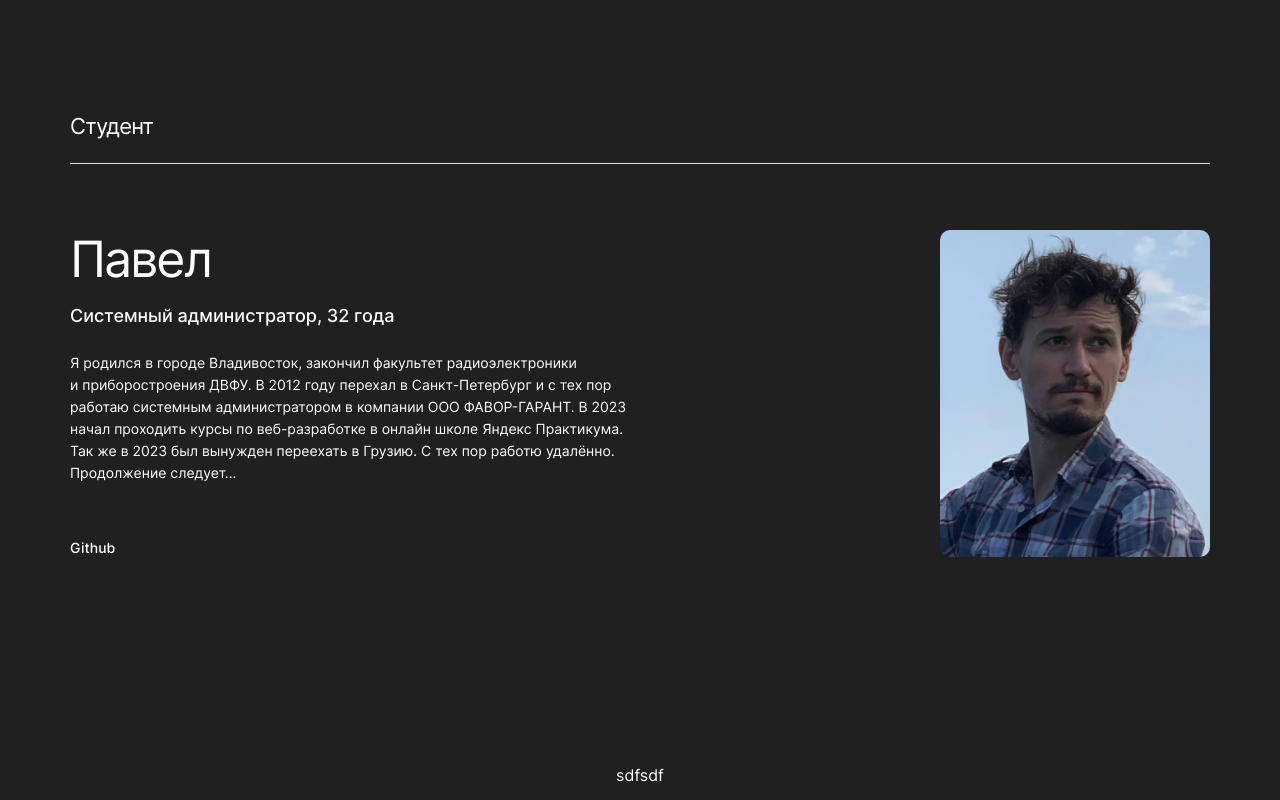
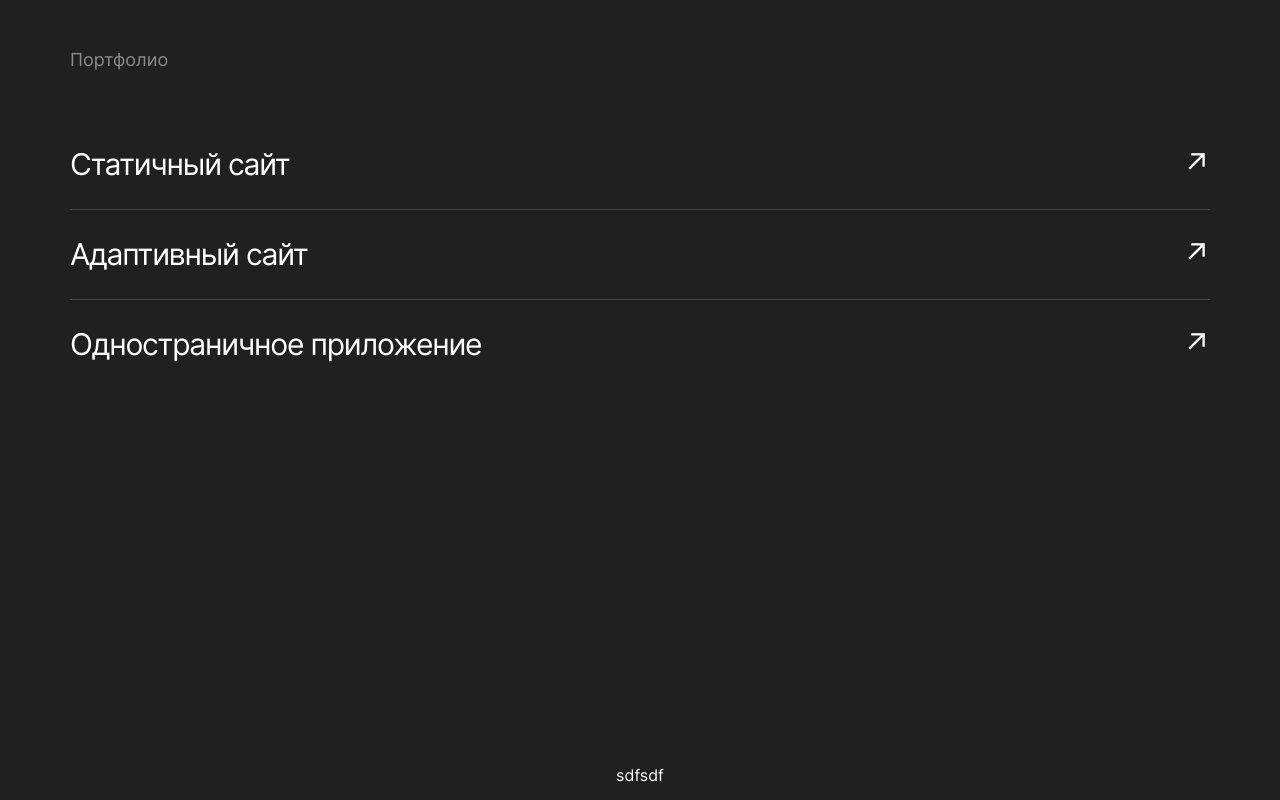
Before and after one commit to chepash/movies-explorer-frontend, a React (Create React App) app: page / in a window 1280 px wide. Built offline with nearby package versions, Linux system fonts and the light colour scheme; a web font is replaced by a local one.

Commit message:
feat: add component Portfolio

```diff
--- a/src/components/Main/AboutMe/AboutMe.scss
+++ b/src/components/Main/AboutMe/AboutMe.scss
@@ -10,10 +10,10 @@
   padding: 0;
 
   &__container {
-    padding: 113px 0 100px;
+    padding: 113px 0 50px;
 
     @media screen and (width <= 768px) {
-      padding: 90px 0;
+      padding: 90px 0 50px;
     }
 
     @media screen and (width < 450px) {
@@ -22,7 +22,7 @@
 
     @media screen and (width <= 320px) {
       max-width: 292px; // 91.25%
-      padding: 70px 0;
+      padding: 70px 0 50px;
     }
   }
 
--- a/src/components/Main/Main.js
+++ b/src/components/Main/Main.js
@@ -1,15 +1,17 @@
 // import Promo from './Promo/Promo';
 // import AboutProject from './AboutProject/AboutProject';
 // import Techs from './Techs/Techs';
-import AboutMe from './AboutMe/AboutMe';
+// import AboutMe from './AboutMe/AboutMe';
+import Portfolio from './Portfolio/Portfolio';
 
 function Main() {
   return (
     <main className="main">
       {/* <Promo />
       <AboutProject />
-      <Techs /> */}
-      <AboutMe />
+      <Techs />
+      <AboutMe /> */}
+      <Portfolio />
     </main>
   );
 }
--- a/src/components/Main/Portfolio/Portfolio.js
+++ b/src/components/Main/Portfolio/Portfolio.js
@@ -1,30 +1,34 @@
 function Portfolio() {
   return (
     <section className="portfolio" aria-label="Ссылки на другие проекты">
-      <div className="portfolio__container">
-        <ul className="about-me__projects">
-          <li className="about-me__project">
+      <div className="portfolio__container page__container page__container_narrow">
+        <h2 className="portfolio__title">Портфолио</h2>
+        <ul className="portfolio__list page__list">
+          <li className="portfolio__item">
             <a
-              className="about-me__link"
-              href="https://github.com/chepash/react-native-starter-kit"
+              className="portfolio__link"
+              href="https://github.com/chepash/how-to-learn"
             >
-              Статичный сайт ↗
+              <p className="portfolio__link-name">Статичный сайт</p>
+              <p className="portfolio__link-icon">↗</p>
             </a>
           </li>
-          <li className="about-me__project">
+          <li className="portfolio__item">
             <a
-              className="about-me__link"
-              href="https://github.com/chepash/react-native-starter-kit"
+              className="portfolio__link"
+              href="https://github.com/chepash/russian-travel"
             >
-              Адаптивный сайт ↗
+              <p className="portfolio__link-name">Адаптивный сайт</p>
+              <p className="portfolio__link-icon">↗</p>
             </a>
           </li>
-          <li className="about-me__project">
+          <li className="portfolio__item">
             <a
-              className="about-me__link"
-              href="https://github.com/chepash/react-native-starter-kit"
+              className="portfolio__link"
+              href="https://github.com/chepash/react-mesto-api-full-gha"
             >
-              Одностраничное приложение ↗
+              <p className="portfolio__link-name">Одностраничное приложение</p>
+              <p className="portfolio__link-icon">↗</p>
             </a>
           </li>
         </ul>
--- a/src/components/Main/Portfolio/Portfolio.scss
+++ b/src/components/Main/Portfolio/Portfolio.scss
@@ -10,14 +10,102 @@
   padding: 0;
 
   &__container {
-    padding: 110px 0 170px;
+    padding: 50px 0 122px;
 
     @media screen and (width <= 768px) {
-      padding: 90px 0;
+      padding: 40px 0 90px;
+    }
+
+    @media screen and (width < 450px) {
+      max-width: 91%;
     }
 
     @media screen and (width <= 320px) {
-      padding: 70px 0;
+      max-width: 292px; // 91.25%
+      padding: 20px 0 70px;
     }
   }
+
+  &__title {
+    margin: 0 0 50px;
+    padding: 0;
+
+    font-size: 18px;
+    font-weight: 400;
+    line-height: 1.11; // 20px
+    color: #8b8b8b;
+    text-align: left;
+    letter-spacing: 0;
+
+    @media screen and (width <= 320px) {
+      margin: 0 0 40px;
+      font-size: 14px;
+      line-height: 1.43; // 20px
+    }
+  }
+
+  &__list {
+    display: flex;
+    flex-direction: column;
+  }
+
+  &__item {
+    display: flex;
+    align-items: stretch;
+
+    width: 100%;
+    height: min-content;
+    min-height: 89px;
+    margin: 0;
+    padding: 0;
+
+    border-bottom: #424242 solid 1px;
+
+    &:last-child {
+      border-bottom: none;
+    }
+  }
+
+  &__link {
+    display: flex;
+    align-items: center;
+    justify-content: space-between;
+
+    width: 100%;
+    margin: 0;
+    padding: 0;
+
+    font-size: 30px;
+    font-weight: 400;
+    line-height: 1.67; // 50px
+    color: #fff;
+    text-align: left;
+    text-decoration: none;
+    letter-spacing: -0.04em;
+
+    @media screen and (width <= 768px) {
+      font-size: 28px;
+      line-height: 1.79; // 50px
+    }
+
+    @media screen and (width <= 450px) {
+      font-size: 23px;
+      line-height: 1.79; // 50px
+    }
+
+    @media screen and (width <= 320px) {
+      font-size: 18px;
+      line-height: 1.56; // 28px
+    }
+  }
+
+  &__link-name {
+    margin: 0;
+    padding: 0;
+  }
+
+  &__link-icon {
+    margin: 0;
+    padding: 0;
+  }
 }
```
